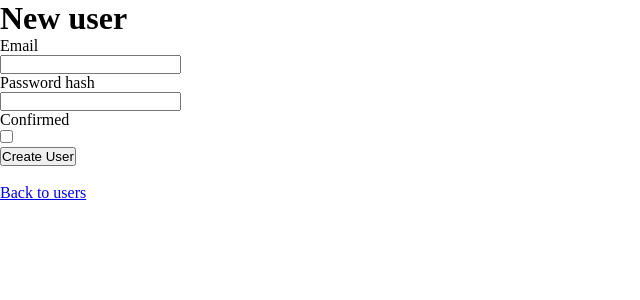
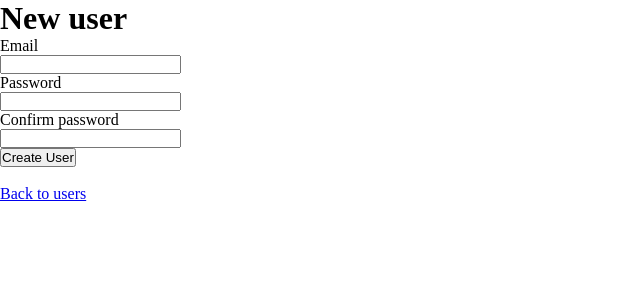
Before and after one commit to zrwaite/insomnizac-website, a Rails app: page /users/new in a window 1280 px wide. Shown: the top 300 px of the page, without its empty margins (0-640 px from the left). Run offline with Rails 7, Linux system fonts and the light colour scheme; style sheets or scripts are compiled from the project's sources; some libraries are stand-ins or nearby versions.

Commit message:
Add user confirmation, currently without actual JWT

```diff
--- a/admin/app/controllers/home_controller.rb
+++ b/admin/app/controllers/home_controller.rb
@@ -1,4 +1,5 @@
 class HomeController < ApplicationController
   def index
+    cookies[:hello] = "world"
   end
 end
--- a/admin/app/controllers/users_controller.rb
+++ b/admin/app/controllers/users_controller.rb
@@ -20,8 +20,12 @@ class UsersController < ApplicationController
   end
 
   # POST /users or /users.json
-  def create
-    @user = User.new(user_params)
+  def signup
+    puts user_all_params
+    @user = User.new({
+      email: user_all_params['email'],
+      password_hash: 'test',
+    })
 
     respond_to do |format|
       if @user.save
@@ -59,7 +63,7 @@ class UsersController < ApplicationController
     @user.destroy
 
     respond_to do |format|
-      format.html { redirect_to users_url, notice: "User was successfully destroyed." }
+      format.html { redirect_to home_url, notice: "User was successfully destroyed." }
       format.json { head :no_content }
     end
   end
@@ -67,11 +71,21 @@ class UsersController < ApplicationController
   private
     # Use callbacks to share common setup or constraints between actions.
     def set_user
-      @user = User.find(params[:id])
+      @user = filter_user_params(User.find(params[:id]))
+    end
+
+    def filter_user_params(user)
+      user.password_hash = ''
+      return user
     end
 
     # Only allow a list of trusted parameters through.
     def user_params
-      params.require(:user).permit(:email, :password_hash, :confirmed)
+      params.require(:user).permit(:email)
+    end
+
+    # Only allow a list of trusted parameters through.
+    def user_all_params
+      params.require(:user).permit(:email, :password, :confirm_password)
     end
 end
--- a/admin/app/models/project.rb
+++ b/admin/app/models/project.rb
@@ -1,3 +1,2 @@
 class Project < ApplicationRecord
-	# set_primary_key :name
 end
--- a/admin/app/views/home/index.html.erb
+++ b/admin/app/views/home/index.html.erb
@@ -1,3 +1,6 @@
 <section id="container">
 	<h1>Home</h1>
+	<div>
+		<%= link_to "Projects", projects_path %>
+	</div>
 </section>
--- a/admin/app/views/users/_form.html.erb
+++ b/admin/app/views/users/_form.html.erb
@@ -17,13 +17,13 @@
   </div>
 
   <div>
-    <%= form.label :password_hash, style: "display: block" %>
-    <%= form.text_field :password_hash %>
+    <%= form.label :password, style: "display: block" %>
+    <%= form.password_field :password %>
   </div>
 
   <div>
-    <%= form.label :confirmed, style: "display: block" %>
-    <%= form.check_box :confirmed %>
+    <%= form.label :confirm_password, style: "display: block" %>
+    <%= form.password_field :confirm_password %>
   </div>
 
   <div>
--- a/admin/config/routes.rb
+++ b/admin/config/routes.rb
@@ -1,5 +1,6 @@
 Rails.application.routes.draw do
   get "/users/login", to: "users#login"
+  post "/users", to: "users#signup"
   resources :users
 
   resources :projects, param: :slug
--- /dev/null
+++ b/admin/db/migrate/20220925192527_add_default_values_to_users.rb
@@ -0,0 +1,5 @@
+class AddDefaultValuesToUsers < ActiveRecord::Migration[7.0]
+  def change
+    change_column :users, :confirmed, :boolean, :default => false
+  end
+end
```
Also changed, not shown: admin/app/controllers/projects_controller.rb (+9 -0 lines), admin/app/views/users/index.html.erb (deleted, +0 -14 lines), admin/db/schema.rb.
